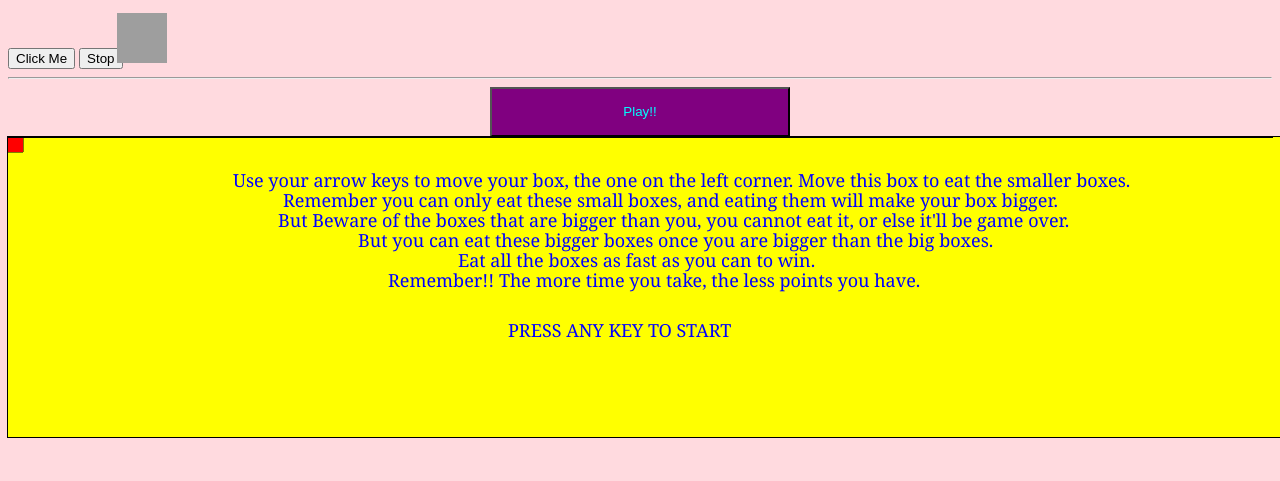
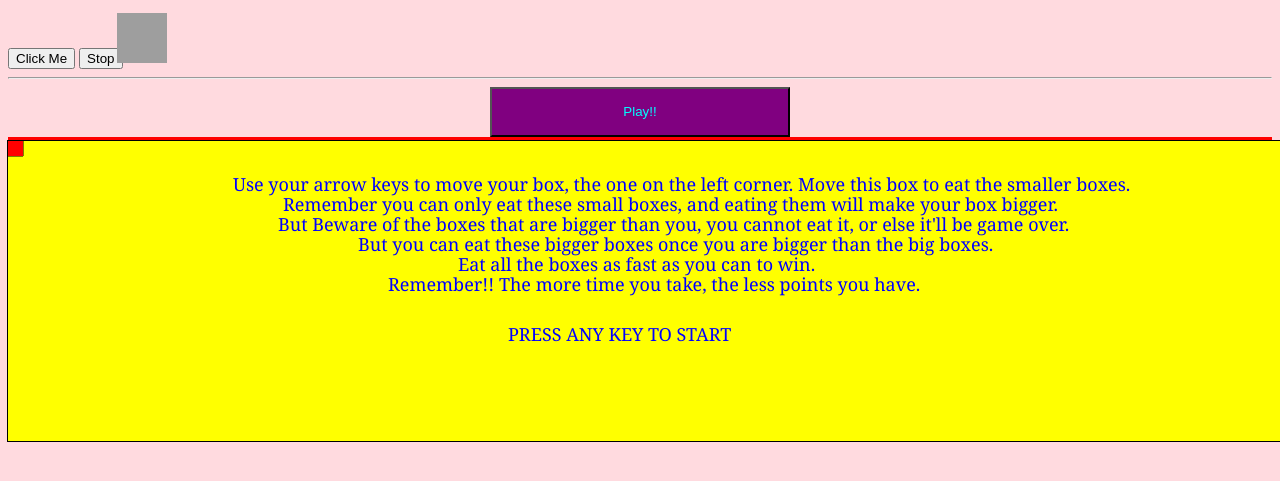
Before and after one commit to salamee/salamee.github.io, a plain HTML site: page index.html in a window 1280 px wide. Shown: the part 119-600 px from the top of the page. Drawn offline with Linux system fonts and the light colour scheme; grey boxes are pictures that could not be loaded.

Commit message:
Update index.html

```diff
--- a/index.html
+++ b/index.html
@@ -28,8 +28,8 @@
 		<hr>
 
 		<input type="button" value="Play!!" class="play"/>
-		<div id="lblTime" class="canvasStyle"></div>
-		<div id="timer" class="canvasStyle"></div>
+		<div id="lblTime" style="text-align:center;border:1px solid red"></div>
+		<div id="timer" style="text-align:center;border:1px solid red"></div>
 		<canvas id="canvas" height="300" width="1300" class="canvasStyle"></canvas>
 		<script src = "key.js" type="text/javascript"></script>
 
```
